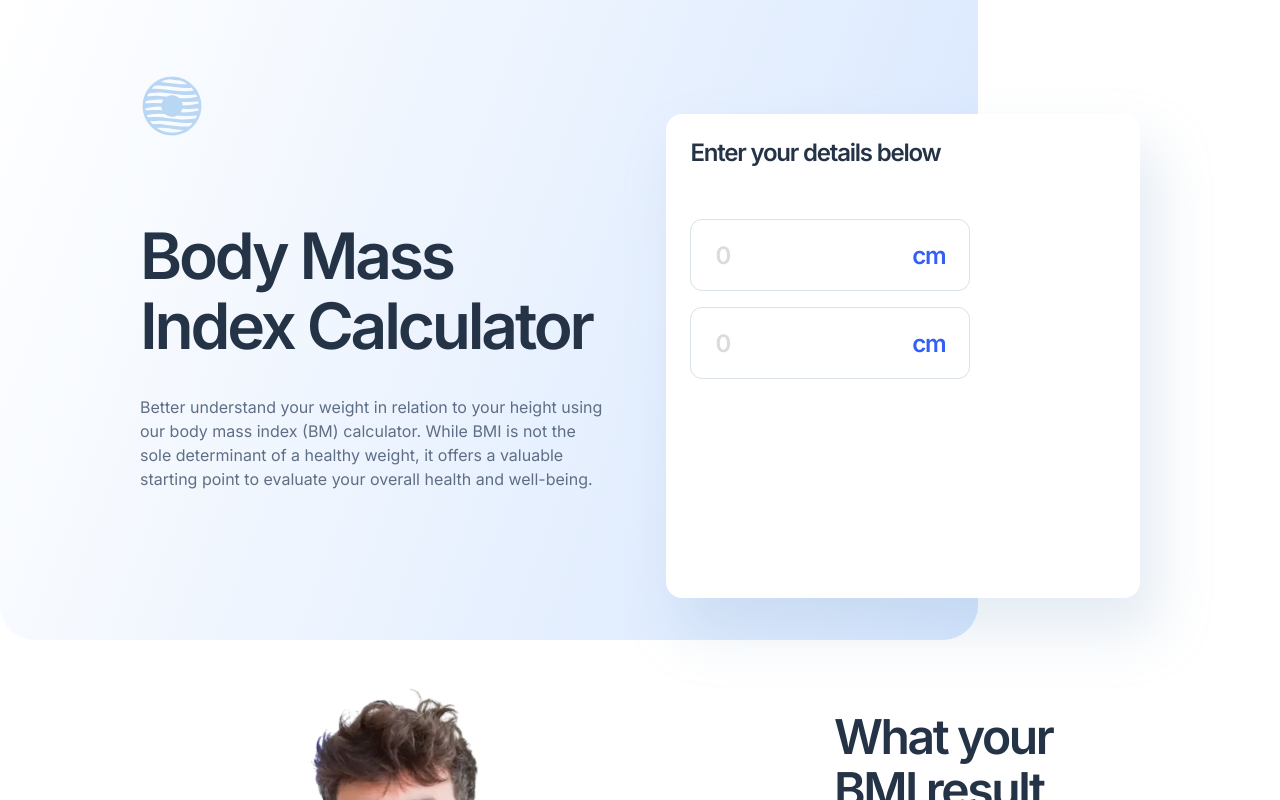
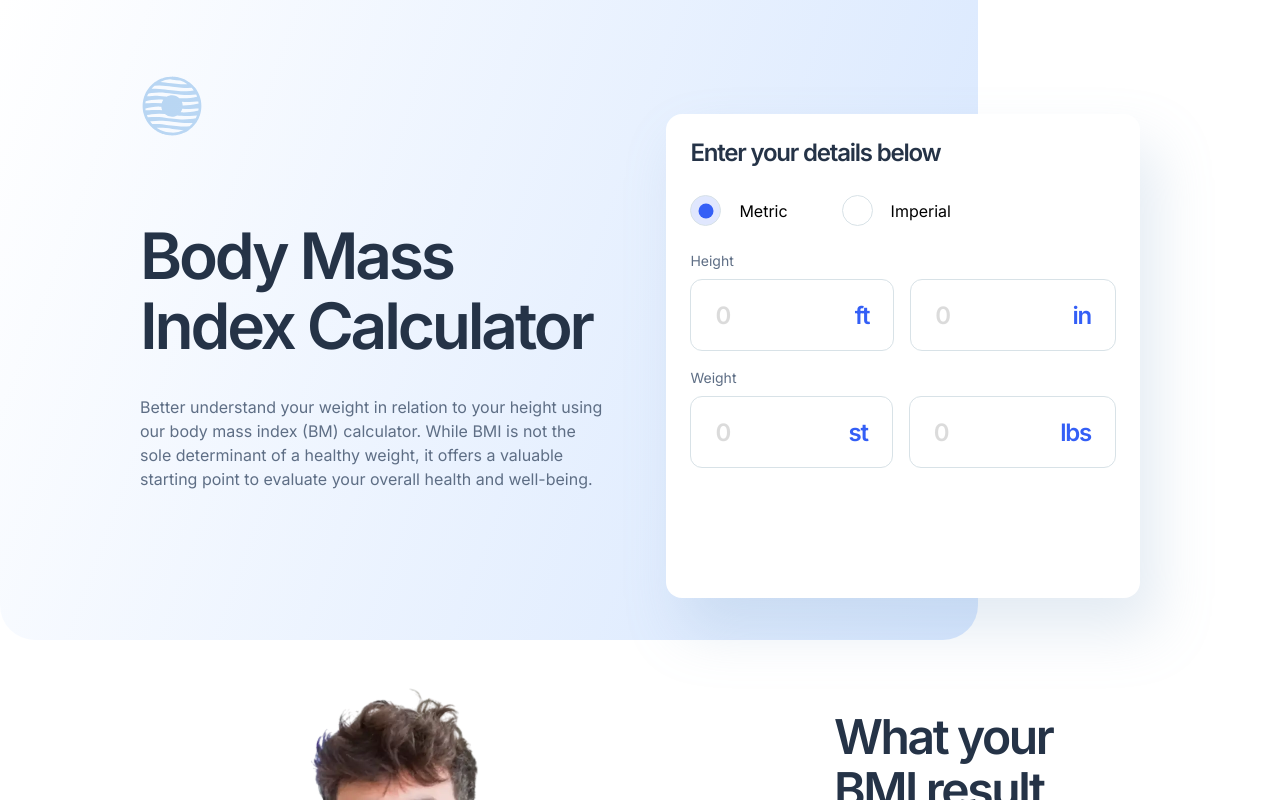
Before and after one commit to caarlosdamian/bmi-calculator, a Next.js app: page / in a window 1280 px wide. Shown: the top 800 px of the page. Built offline with nearby package versions, Linux system fonts and the light colour scheme.

Commit message:
feat(components): added checkbox input component

```diff
--- a/src/components/calculator/Calculator.module.css
+++ b/src/components/calculator/Calculator.module.css
@@ -19,19 +19,32 @@
     margin-bottom: 4px;
 }
 
+.calculator__controls {
+    display: flex;
+    gap: 54px;
+}
+
+.calculator__inputs {
+    display: flex;
+    flex-direction: column;
+    gap: 8px;
+}
+
+.calculator__inputs--title {
+    color: #5E6E85;
+    font-size: 14px;
+    font-family: Inter;
+    line-height: 150%;
+}
+
+.calculator__inputs--items {
+    display: flex;
+    gap: 16px;
+}
+
 @media (min-width: 993px) {
     .calculator {
         width: 564px;
         height: 484px;
     }
 }
-
-.calculator__inputs {
-    display: grid;
-    gap: 16px;
-
-}
-
-.imperial {
-    grid-template-columns: repeat(2, 1fr);
-}
--- a/src/components/calculator/Calculator.tsx
+++ b/src/components/calculator/Calculator.tsx
@@ -1,17 +1,47 @@
-import React from 'react';
+import React, {
+  ChangeEvent,
+  ChangeEventHandler,
+  HtmlHTMLAttributes,
+  useState,
+} from 'react';
 import styles from './Calculator.module.css';
 import { NumbericInput } from '../numericInput/NumbericInput';
+import { Checkbox } from '../checkbox/Checkbox';
+import { useMetrics } from '@/hooks/useMetrics/useMetrics';
 
 export const Calculator = () => {
+  const { info, handleChange, inputs } = useMetrics();
+
   return (
     <div className={styles.calculator}>
       <h2 className={styles.calculator__title}>Enter your details below</h2>
       <div className={styles.calculator__controls}>
-
+        <Checkbox label="Metric" isChecked={true} />
+        <Checkbox label="Imperial" isChecked={false} />
       </div>
       <div className={styles.calculator__inputs}>
-      <NumbericInput placeholder='0'/>
-      <NumbericInput placeholder='0'/>
+        <span className={styles['calculator__inputs--title']}>Height</span>
+        <div className={styles['calculator__inputs--items']}>
+          {inputs.height.map((input) => (
+            <NumbericInput
+              key={input.id}
+              placeholder={input.placeholder}
+              name={input.name}
+              label={input.label}
+            />
+          ))}
+        </div>
+        <span className={styles['calculator__inputs--title']}>Weight</span>
+        <div className={styles['calculator__inputs--items']}>
+          {inputs.weight.map((input) => (
+            <NumbericInput
+              key={input.id}
+              placeholder={input.placeholder}
+              name={input.name}
+              label={input.label}
+            />
+          ))}
+        </div>
       </div>
       <div className={styles.calculator__data}></div>
     </div>
--- /dev/null
+++ b/src/components/checkbox/Checkbox.module.css
@@ -0,0 +1,36 @@
+.container {
+    display: flex;
+    align-items: center;
+    gap: 18px;
+}
+
+.circle {
+    border-radius: 50%;
+    border: 1px solid var(--borders, #D8E2E7);
+    background: var(--pure-white, #FFF);
+    width: 31px;
+    height: 31px;
+    cursor: pointer;
+}
+
+.circle:hover {
+    border: 1px solid var(--blue, #345FF6);
+}
+
+.checked {
+    background-color: hsla(227, 92%, 58%, 0.15);
+    position: relative;
+}
+
+.checked::before {
+    background-color: var(--blue, #345FF6);
+    position: absolute;
+    content: '';
+    z-index: 3;
+    width: 15px;
+    height: 15px;
+    border-radius: 50%;
+    top: 50%;
+    left: 50%;
+    transform: translate(-50%, -50%);
+}
--- /dev/null
+++ b/src/components/checkbox/Checkbox.tsx
@@ -0,0 +1,18 @@
+import React from 'react';
+import styles from './Checkbox.module.css';
+
+interface Props {
+  isChecked: boolean;
+  label: string;
+}
+
+export const Checkbox = ({ isChecked, label }: Props) => {
+  return (
+    <div className={styles.container}>
+      <div
+        className={`${styles.circle} ${isChecked ? styles.checked : ''}`}
+      ></div>
+      <p className={styles.label}>{label}</p>
+    </div>
+  );
+};
--- a/src/components/index.ts
+++ b/src/components/index.ts
@@ -1,2 +1,3 @@
+export { Checkbox } from "./checkbox/Checkbox";
 export { NumbericInput } from "./numericInput/NumbericInput";
 export { Calculator } from "./calculator/Calculator";
--- a/src/components/numericInput/NumbericInput.tsx
+++ b/src/components/numericInput/NumbericInput.tsx
@@ -1,13 +1,22 @@
-import React, { InputHTMLAttributes } from 'react';
+import React, { ChangeEvent, InputHTMLAttributes } from 'react';
 import styles from './NumericInput.module.css';
 
-interface Props extends InputHTMLAttributes<HTMLInputElement> {}
+interface Props extends InputHTMLAttributes<HTMLInputElement> {
+  label: string;
+}
 
-export const NumbericInput = ({ ...props }: Props) => {
+export const NumbericInput = ({ onChange, label, ...props }: Props) => {
   return (
     <div className={styles.container}>
-      <input {...props} className={styles.input} type="number" name="" id="" />
-      <p className={styles.label}> cm</p>
+      <input
+        {...props}
+        className={styles.input}
+        type="number"
+        onChange={(e: ChangeEvent<HTMLInputElement>) =>
+          onChange({target:e.target.value,name:props.name})
+        }
+      />
+      <p className={styles.label}>{label}</p>
     </div>
   );
 };
--- a/src/components/numericInput/NumericInput.module.css
+++ b/src/components/numericInput/NumericInput.module.css
@@ -8,6 +8,7 @@
     justify-content: space-between;
     align-items: center;
     max-width: 280px;
+    margin-bottom: 8px;
 }
 
 .input {
--- /dev/null
+++ b/src/hooks/useMetrics/useMetrics.ts
@@ -0,0 +1,28 @@
+import { InputElements } from '@/utils/calculatorUtils';
+import { useMemo, useState } from 'react';
+
+export const useMetrics = () => {
+  const [info, setInfo] = useState({
+    metric: false,
+    centimenters: 0,
+    kilograms: 0,
+    feets: 0,
+    inches: 0,
+    stones: 0,
+    pounds: 0,
+  });
+  const inputs = useMemo(
+    () => (info.metric ? InputElements[1] : InputElements[0]),
+    [info.metric]
+  );
+
+  const handleChange = ({ target, name }: any) => {
+    setInfo((prev) => ({ ...prev, [name]: target }));
+  };
+
+  return {
+    inputs,
+    handleChange,
+    info,
+  };
+};
--- /dev/null
+++ b/src/utils/calculatorUtils.ts
@@ -0,0 +1,52 @@
+export const InputElements = [
+  {
+    id: 'imperial',
+    height: [
+      {
+        id: 'imperial1',
+        name: 'feets',
+        placeholder: '0',
+        label:'ft'
+      },
+      {
+        id: 'imperial2',
+        name: 'inches',
+        placeholder: '0',
+        label:'in'
+      },
+    ],
+    weight: [
+      {
+        id: 'imperial3',
+        name: 'stones',
+        placeholder: '0',
+        label:'st'
+      },
+      {
+        id: 'imperial4',
+        name: 'pounds',
+        placeholder: '0',
+        label:'lbs'
+      },
+    ],
+  },
+  {
+    id: 'metric',
+    height: [
+      {
+        id: 'metric1',
+        name: 'centimenters',
+        placeholder: '0',
+        label:'cm'
+      },
+    ],
+    weight: [
+      {
+        id: 'metric3',
+        name: 'kilograms',
+        placeholder: '0',
+        label:'kg'
+      },
+    ],
+  },
+];
```
